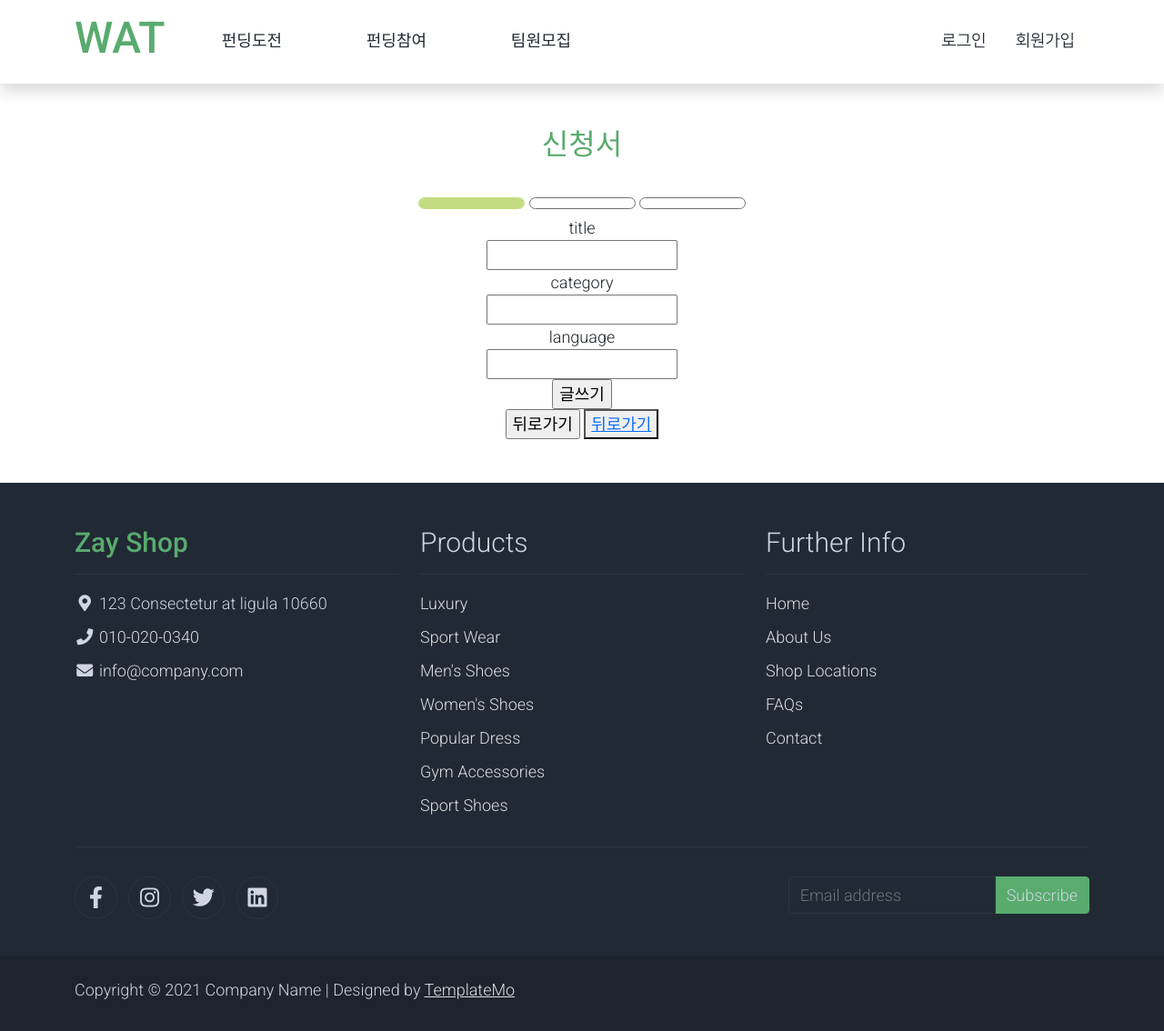
After one commit to youngine/waat, a Django app: template fundingapp/templates/fundingapp/create.html in a window 1280 px wide. The commit adds this page. Shown: the whole page at 91% size. Run offline with Django 4.2, Linux system fonts and the light colour scheme; the template is opened without the code that fills it, so the values that code supplies are empty; some libraries are stand-ins or nearby versions; some web fonts are replaced.

Commit message:
update:fix

```diff
--- a/app/urls.py
+++ b/app/urls.py
@@ -2,7 +2,7 @@ from django.contrib import admin
 from django.urls import path
 from app import views
 
-
+app_name = 'app'
 
 urlpatterns = [
     path('main/', views.funding_challenge,name='funding_challenge'),
--- a/app/views.py
+++ b/app/views.py
@@ -1,4 +1,5 @@
 from django.shortcuts import render
+from fundingapp.saveData import DataContent
 
 def index(request):
     return render(request, 'app/index.html')
--- a/fundingapp/models.py
+++ b/fundingapp/models.py
@@ -44,3 +44,8 @@ class JoinFund(models.Model):
         db_table = 'JoinFund'
         app_label = 'fundingapp'
         managed = False
+
+
+class Post(models.Model):
+    postname = models.CharField(max_length=50)
+    contents = models.TextField()
--- /dev/null
+++ b/fundingapp/templates/fundingapp/create.html
@@ -0,0 +1,44 @@
+{% extends 'base.html' %}
+{% load static %}
+
+
+{% block content %}
+<div>
+    <div style="margin:3rem 0rem"></div>
+    <div>
+        <h2 class= text-success style="font-family: 'NanumSquareEB'; text-align:center;">
+            신청서</h2>
+        <div style="margin:2rem 0rem; text-align:center;">
+            <div class= create_bar_color style="display:inline-block"></div>
+            <div class= create_bar_blank style="display:inline-block"></div>
+            <div class= create_bar_blank style="display:inline-block"></div>
+        <div>
+    </div>
+
+    <form method="POST">
+        {% csrf_token %}
+        title<br>
+        <input type="text" name="title"><br>
+        category<br>
+        <input type="text" name="category"><br>
+        language<br>
+        <input type="text" name="language"><br>
+        <input type="submit" value="글쓰기">
+    </form>
+    <input type ="submit" method="GET" value="뒤로가기">
+    <button><a href="{% url 'app:funding_challenge' %}">뒤로가기</a></button>
+
+    <br>
+    {% if messages %}
+    <ul class="messages">
+        {% for message in messages %}
+            <li {% if message.tags %} class="{{ message.tags }}"{% endif %}>{{ message }}</li>
+        {% endfor %}
+    </ul>
+    {% endif %}
+
+
+    <div style="margin:3rem 0rem"></div>
+</div>
+
+{% endblock %}
--- a/fundingapp/urls.py
+++ b/fundingapp/urls.py
@@ -2,10 +2,12 @@ from django.contrib import admin
 from django.urls import path, include
 from . import views
 
+app_name = 'fundingapp'
 
 urlpatterns = [
 
-    path('select/', views.select),
+    path('select/', views.select,name='select'),
+    path('create/', views.create,name='create'),
 
-
+    path('get_info/', views.get_info,name='get_info'),
 ]
--- a/static/assets/css/base.css
+++ b/static/assets/css/base.css
@@ -30,3 +30,24 @@
     border: 1px solid #707070;
     opacity: 1;
 }
+
+.create_bar_color{
+    top: 210px;
+    left: 501px;
+    width: 117px;
+    height: 13px;
+    background: #C3DB80 0% 0% no-repeat padding-box;
+    border: 1px solid #C3DB80;
+    border-radius: 7px;
+    opacity: 1;
+}
+.create_bar_blank{
+    top: 210px;
+    left: 625px;
+    width: 117px;
+    height: 13px;
+    background: #FFFFFF 0% 0% no-repeat padding-box;
+    border: 1px solid #707070;
+    border-radius: 7px;
+    opacity: 1;
+}
--- a/templates/header.html
+++ b/templates/header.html
@@ -7,7 +7,7 @@
         <div class="container d-flex justify-content-between align-items-center">
 
             {% comment %} 로고 부분 {% endcomment %}
-            <a class="navbar-brand text-success logo h1 align-self-center" a href="{% url 'funding_challenge' %}">
+            <a class="navbar-brand text-success logo h1 align-self-center" a href="{% url 'app:funding_challenge' %}">
                 WAT
             </a>
 
@@ -16,13 +16,13 @@
                 <div class="flex-fill">
                     <ul class="nav navbar-nav d-flex">
                         <li class="nav-item">
-                            <a class="nav-link" style="font-family: 'NanumSquareEB';margin: 0rem 2.4rem;" a href="{% url 'funding_challenge' %}">펀딩도전</a>
+                            <a class="nav-link" style="font-family: 'NanumSquareEB';margin: 0rem 2.4rem;" a href="{% url 'fundingapp:create' %}">펀딩도전</a>
                         </li>
                         <li class="nav-item">
-                            <a class="nav-link" style="font-family: 'NanumSquareEB';margin: 0rem 2.4rem;" a href="{% url 'funding_join' %}">펀딩참여</a>
+                            <a class="nav-link" style="font-family: 'NanumSquareEB';margin: 0rem 2.4rem;" a href="{% url 'fundingapp:select' %}">펀딩참여</a>
                         </li>
                         <li class="nav-item">
-                            <a class="nav-link" style="font-family: 'NanumSquareEB';margin: 0rem 2.4rem;" a href="{% url 'assemble' %}">팀원모집</a>
+                            <a class="nav-link" style="font-family: 'NanumSquareEB';margin: 0rem 2.4rem;" a href="{% url 'app:assemble' %}">팀원모집</a>
                         </li>
                     </ul>
 
```
Also changed, not shown: fundingapp/saveData.py (added, +19 -0 lines), fundingapp/templates/fundingapp/get_info.html (added, +38 -0 lines), fundingapp/views.py (+69 -1 lines).
